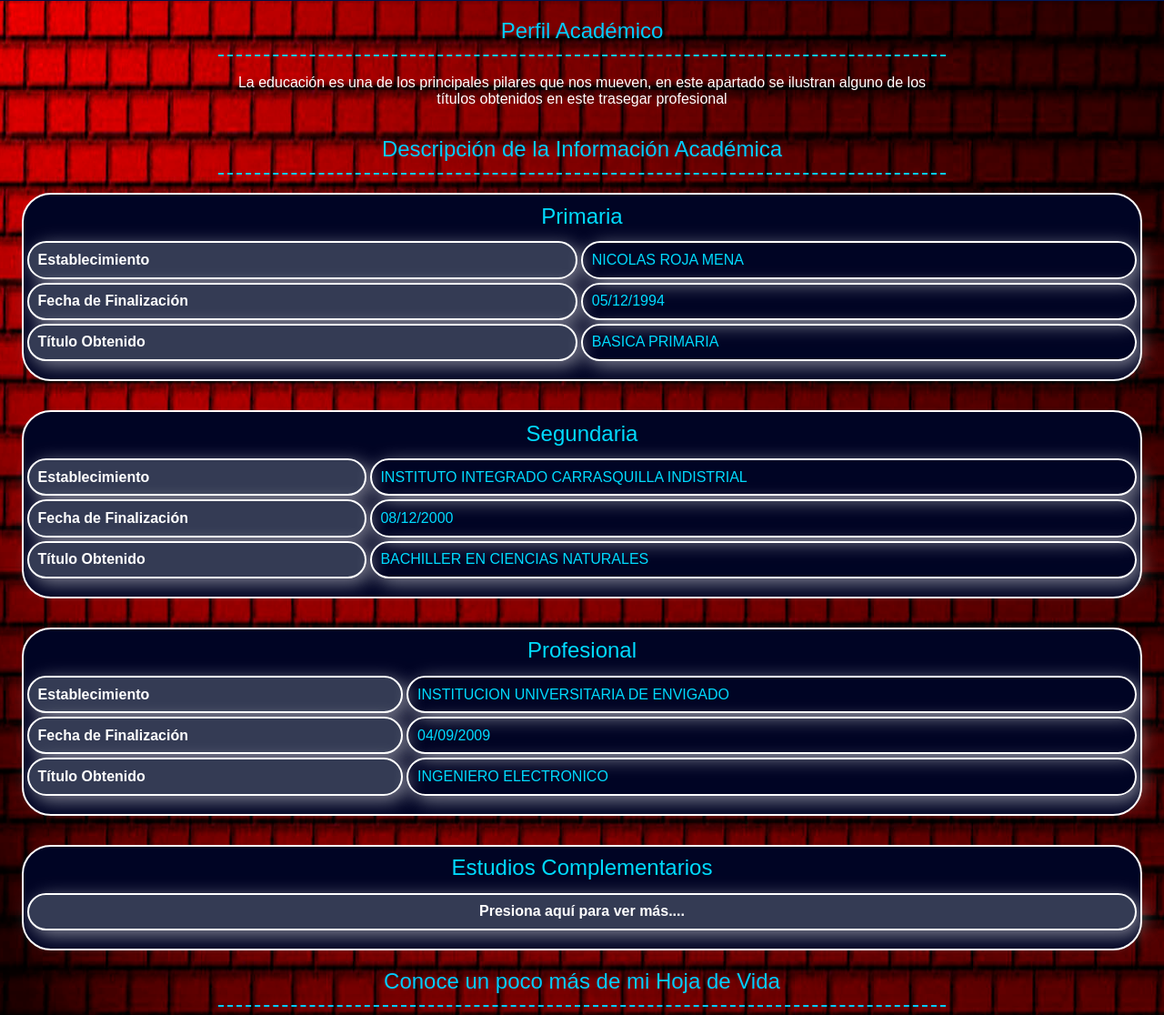
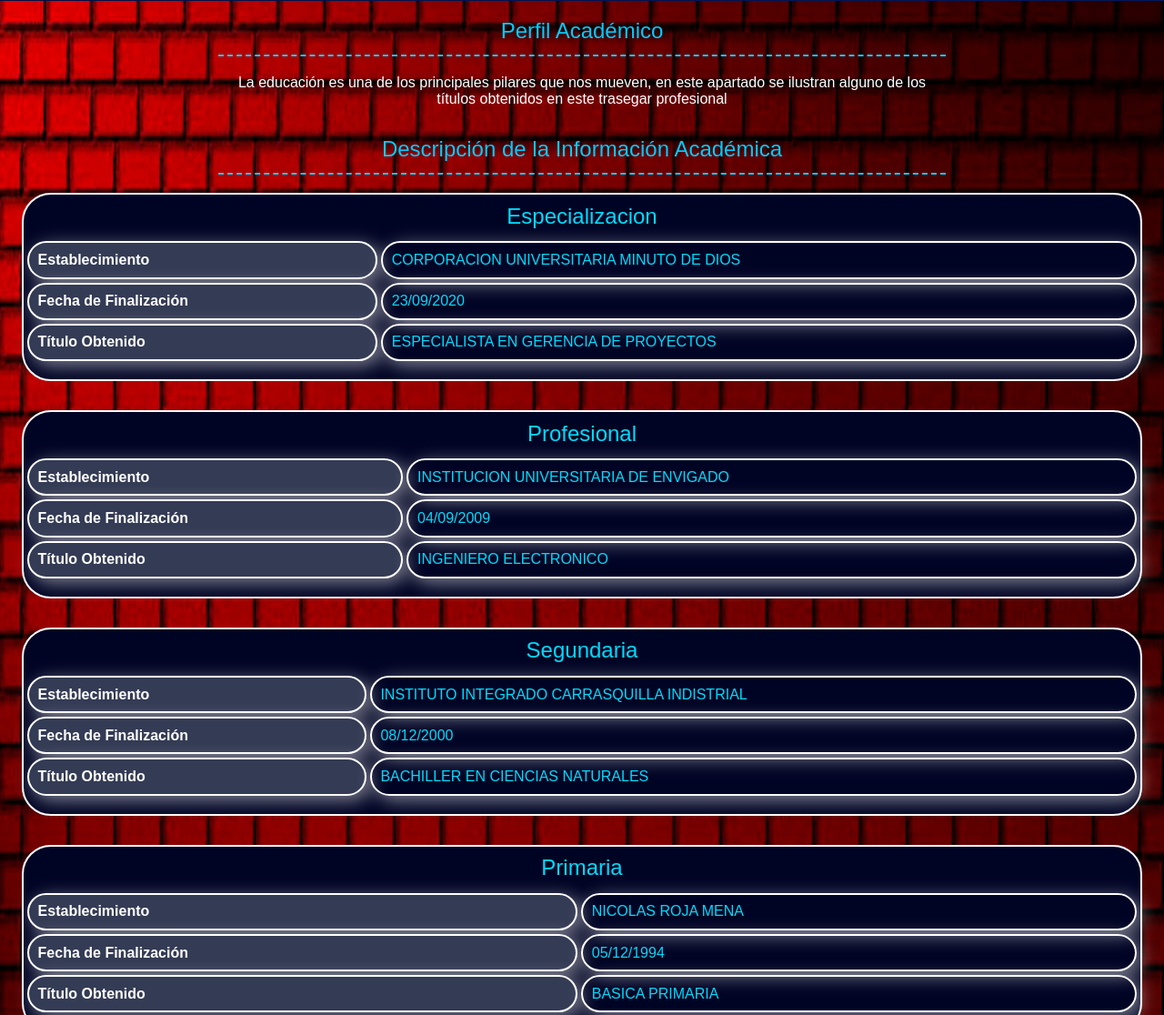
Before and after one commit to camilotomos/camilotomos.github.io, a plain HTML site: page academico.html in a window 1280 px wide. Shown: the part 389-1505 px from the top of the page at 91% size. Drawn offline with nearby package versions, Linux system fonts and the light colour scheme; files whose address does not match are found by name.

Commit message:
Modificacion de academico agrego especializacion

```diff
--- a/academico.html
+++ b/academico.html
@@ -68,22 +68,22 @@
 
         <section class="primaria">
             <article class="primaria.item">
-                <h2 class="titulo-primaria">Primaria</h2>
+                <h2 class="titulo-primaria">Especializacion</h2>
                 <table>
                     <thead>
                     <tr>
                         <th>Establecimiento</th>
-                        <td>NICOLAS ROJA MENA</td>
+                        <td>CORPORACION UNIVERSITARIA MINUTO DE DIOS</td>
                     </tr>
                     </thead>
                     <tbody>
                     <tr>
                         <th>Fecha de Finalización</th>
-                        <td>05/12/1994</td>
+                        <td>23/09/2020</td>
                     </tr>
                     <tr>
                         <th>Título Obtenido</th>
-                        <td>BASICA PRIMARIA</td>
+                        <td>ESPECIALISTA EN GERENCIA DE PROYECTOS</td>
                     </tr>
                     </tbody>
                 </table>
@@ -91,6 +91,41 @@
         </section>
 
    <!-- espacio entre tablas -->
+
+          <section>
+           <table>
+            <tr>
+            </tr>
+        </table>
+        </section>
+<!-- fin espacio entre tablas -->
+
+
+        <section class="primaria">
+            <article class="primaria.item">
+                <h2 class="titulo-primaria">Profesional</h2>
+                <table>
+                    <thead>
+                    <tr>
+                        <th>Establecimiento</th>
+                        <td>INSTITUCION UNIVERSITARIA DE ENVIGADO</td>
+                    </tr>
+                    </thead>
+                    <tbody>
+                    <tr>
+                        <th>Fecha de Finalización</th>
+                        <td>04/09/2009</td>
+                    </tr>
+                    <tr>
+                        <th>Título Obtenido</th>
+                        <td>INGENIERO ELECTRONICO</td>
+                    </tr>
+                    </tbody>
+                </table>
+            </article>
+        </section>
+
+<!-- espacio entre tablas -->
 
           <section>
            <table>
@@ -136,27 +171,28 @@
 
         <section class="primaria">
             <article class="primaria.item">
-                <h2 class="titulo-primaria">Profesional</h2>
+                <h2 class="titulo-primaria">Primaria</h2>
                 <table>
                     <thead>
                     <tr>
                         <th>Establecimiento</th>
-                        <td>INSTITUCION UNIVERSITARIA DE ENVIGADO</td>
+                        <td>NICOLAS ROJA MENA</td>
                     </tr>
                     </thead>
                     <tbody>
                     <tr>
                         <th>Fecha de Finalización</th>
-                        <td>04/09/2009</td>
+                        <td>05/12/1994</td>
                     </tr>
                     <tr>
                         <th>Título Obtenido</th>
-                        <td>INGENIERO ELECTRONICO</td>
+                        <td>BASICA PRIMARIA</td>
                     </tr>
                     </tbody>
                 </table>
             </article>
         </section>
+
 <!-- espacio entre tablas -->
 
           <section>
```
